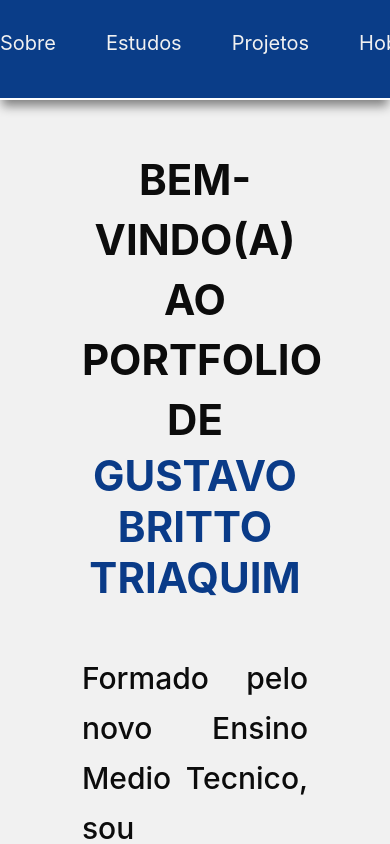
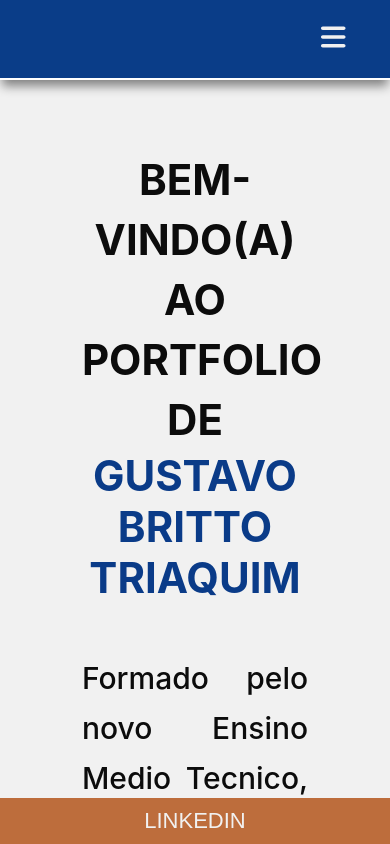
Before and after one commit to GustavoTriaquim/Portfolio2025, a React (Create React App) app: page / in a window 390 px wide. Shown: the top 844 px of the page. Built offline with nearby package versions, Linux system fonts and the light colour scheme.

Commit message:
Mobile Version

```diff
--- a/src/components/Header/index.js
+++ b/src/components/Header/index.js
@@ -1,6 +1,8 @@
-import React from "react";
+import React, { useState } from "react";
 import styled from "styled-components";
 import { Link } from "react-scroll";
+import { FontAwesomeIcon } from "@fortawesome/react-fontawesome";
+import { faBars, faX } from "@fortawesome/free-solid-svg-icons";
 
 const HeaderContainer = styled.div`
   background-color: #0a3d88;
@@ -11,6 +13,10 @@ const HeaderContainer = styled.div`
   box-shadow: 0 8px 10px -2px gray;
   padding: 20px 0px;
   z-index: 999;
+
+  @media (max-width: 1000px){
+    height: 80px;
+  }
 `;
 
 const HeaderInterface = styled.div`
@@ -24,6 +30,10 @@ const HeaderInterface = styled.div`
 const HeaderDesktop = styled.ul`
   display: flex;
   gap: 50px;
+
+  @media (max-width: 1000px){
+    display: none;
+  }
 `;
 
 const HeaderList = styled.li`
@@ -45,6 +55,21 @@ const HeaderButton = styled.button`
     box-shadow: 0px 0px 8px #0c0c0c9d;
     cursor: pointer;
   }
+
+  @media (max-width: 1000px) {
+    position: fixed;
+    bottom: 0;
+    left: 0;
+    width: 100vw;
+    border-radius: 0px;
+    z-index: 999;
+
+    &:hover {
+      transform: none;
+      box-shadow: none;
+      background-color:rgba(189, 109, 60, 0.9);
+    }
+  }
 `;
 
 const StyledLinkHover = styled(Link)`
@@ -53,7 +78,48 @@ const StyledLinkHover = styled(Link)`
   }
 `;
 
+const MenuIcon = styled.div`
+  display: none;
+  padding: 0 5% 0 80%;
+
+  @media (max-width: 1000px) {
+    display: block;
+    font-size: 28px;
+    color: #f1f1f1;
+    cursor: pointer;
+  }
+`;
+
+const Sidebar = styled.div`
+  position: fixed;
+  top: 0;
+  left: ${({ isOpen }) => (isOpen ? "0" : "-1000%")};
+  width: 100vw;
+  height: 100vh;
+  background-color: #0a3d88;
+  transition: left 0.3s ease-in-out;
+  z-index: 1000;
+  padding: 20px;
+`;
+
+const SidebarList = styled.ul`
+  list-style: none;
+  padding: 0;
+`;
+
+const SidebarItem = styled.li`
+  margin: 20px 0;
+  font-size: 20px;
+  color: #f1f1f1;
+
+  &:hover {
+    color: #bd6d3c;
+  }
+`;
+
 function Header() {
+  const [isSideBarOpen, setIsSideBarOpen] = useState(false);
+
   const HeaderItems = [
     { label: 'Sobre', link: 'sobre' },
     { label: 'Estudos', link: 'estudos' },
@@ -62,8 +128,12 @@ function Header() {
   ];
 
   return (
+    <>
       <HeaderContainer>
         <HeaderInterface>
+          <MenuIcon onClick={() => setIsSideBarOpen(true)}>
+            <FontAwesomeIcon icon={faBars} />
+          </MenuIcon>
           <nav>
             <HeaderDesktop>
               <HeaderList>
@@ -92,6 +162,30 @@ function Header() {
           </a>
         </HeaderInterface>
       </HeaderContainer >
+      <Sidebar isOpen={isSideBarOpen}>
+        <FontAwesomeIcon
+          icon={faX}
+          style={{ fontSize: '28px', color: '#f1f1f1', curosr: 'pointer' }}
+          onClick={() => setIsSideBarOpen(false)}
+        />
+        <SidebarList>
+          {HeaderItems.map((item, index) => (
+            <SidebarItem key={index}>
+              <StyledLinkHover
+                to={item.link}
+                spy={true}
+                smoot={true}
+                duration={500}
+                offset={-100}
+                onClick={() => setIsSideBarOpen(false)}
+              >
+                {item.label}
+              </StyledLinkHover>
+            </SidebarItem>
+          ))}
+        </SidebarList>
+      </Sidebar>
+    </>
   );
 }
 
```
Also changed, not shown: src/assets/images/1729295559093.jpeg (added). Lines whose indentation alone changed are shown as unchanged.
